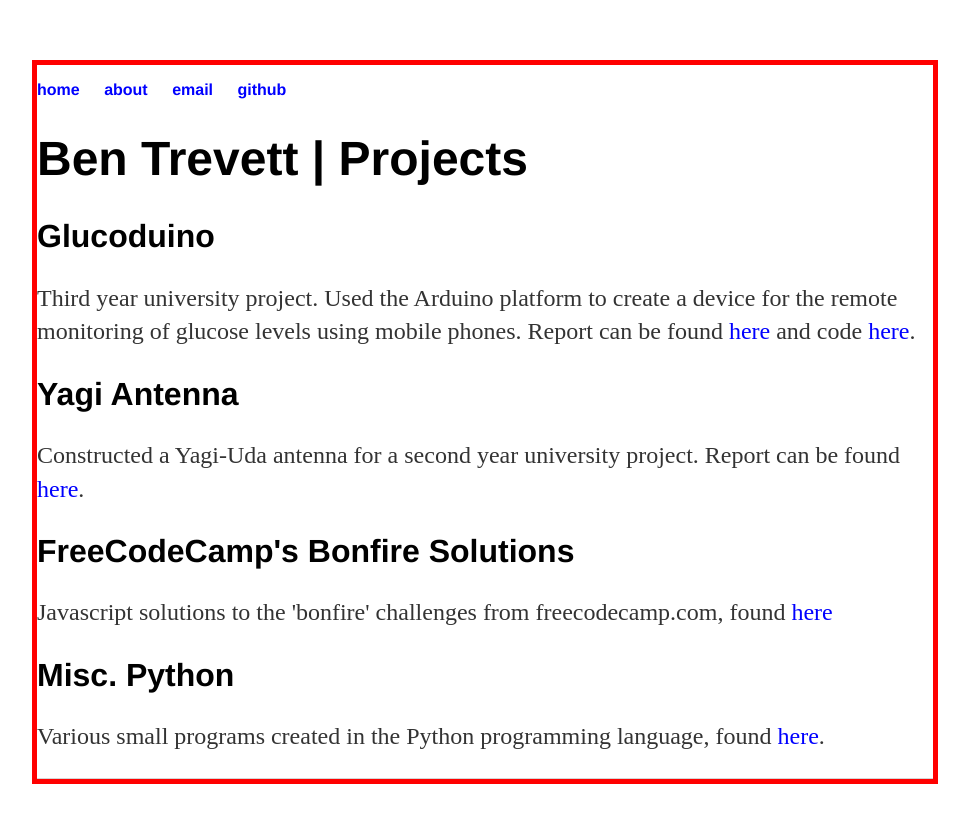
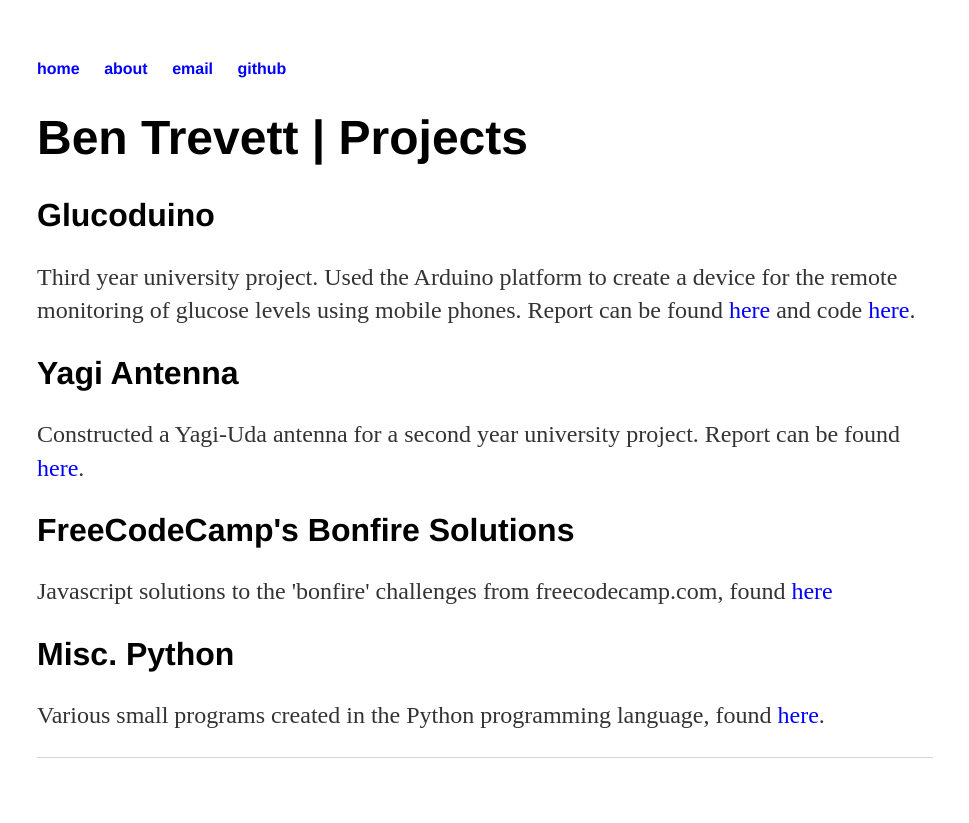
Before and after one commit to bentrevett/bentrevett.github.io, a Jekyll site: the page built from index.html, in a window 1280 px wide. Shown: the top 823 px of the page, without its empty margins (155-1124 px from the left). Built offline with Jekyll 4.4.1, drawn with Linux system fonts in a browser that asks for light colours.

Commit message:
Update main.css

```diff
--- a/css/main.css
+++ b/css/main.css
@@ -1,5 +1,4 @@
 body {
-    border: 5px solid red;
     width: 70%;
     margin: 60px auto;
 }
```
